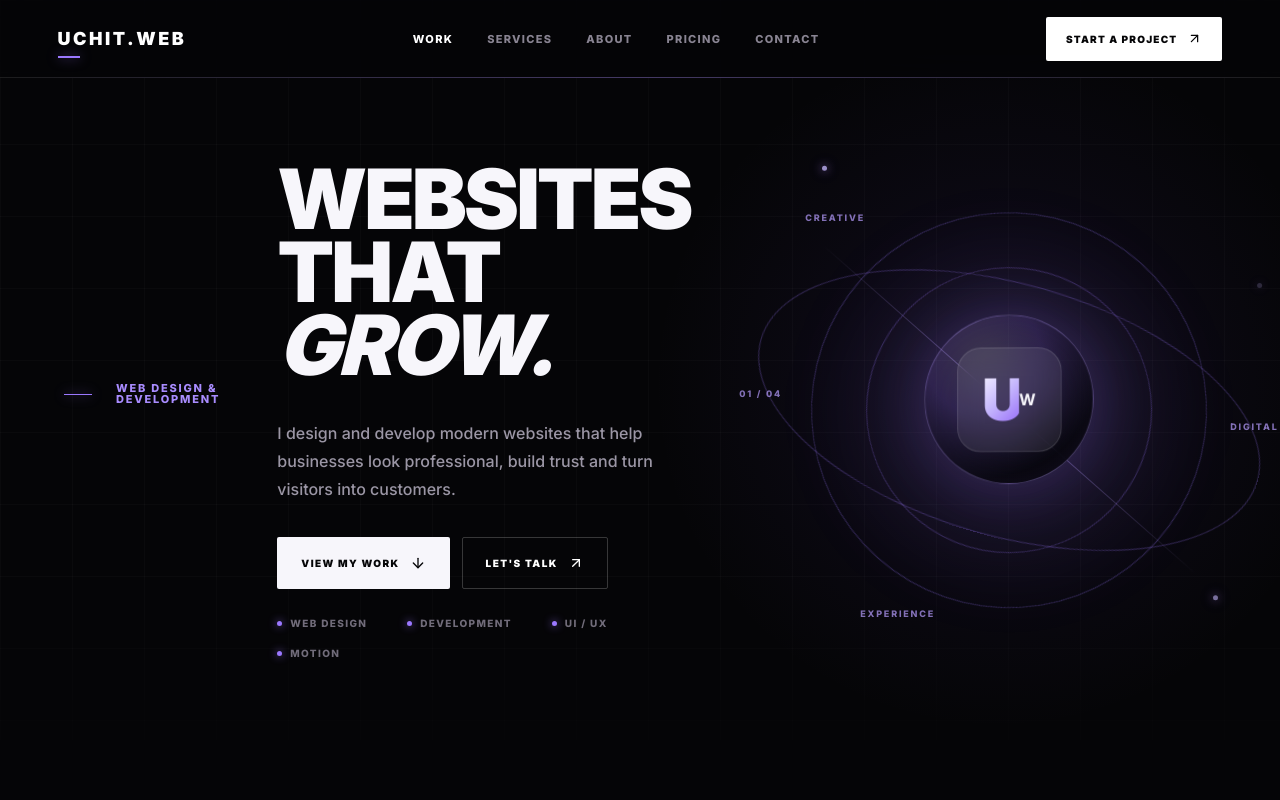
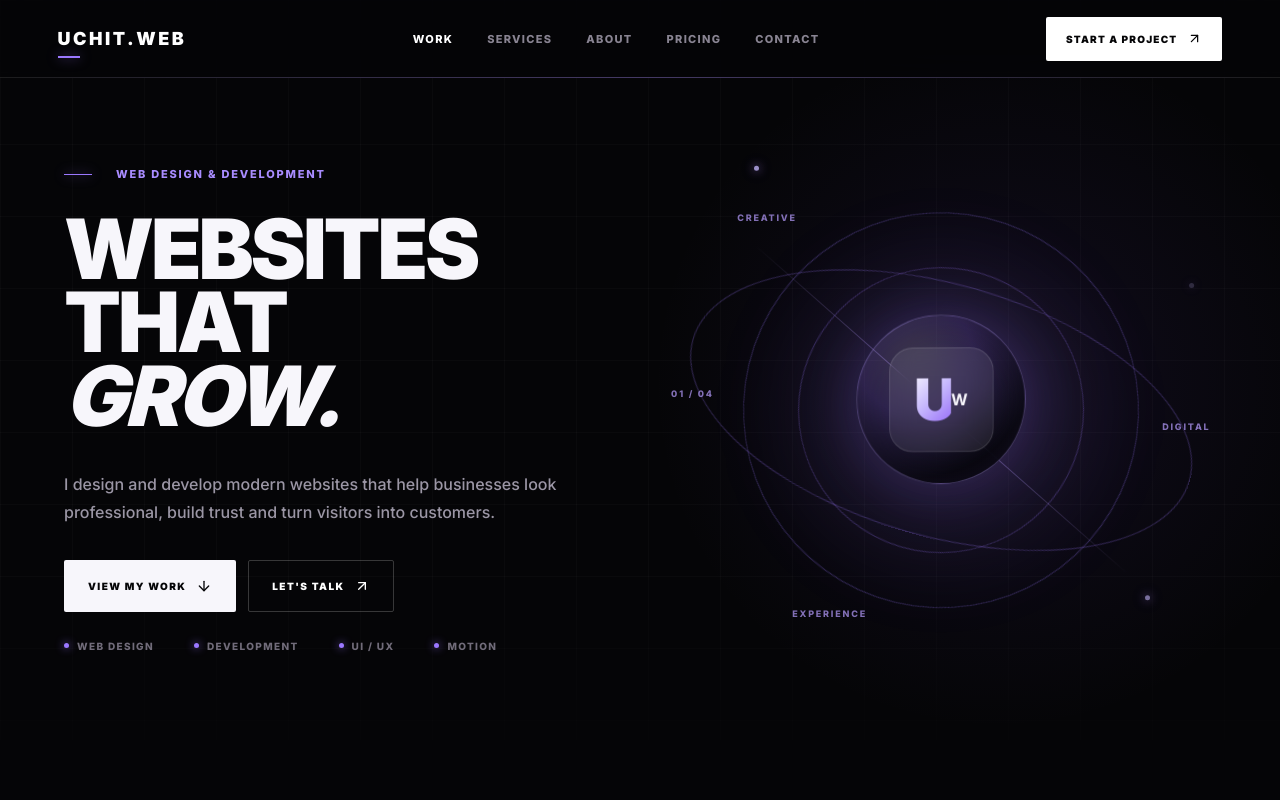
Before and after one commit to Uchit99/Uchit.web, a Next.js app: page / in a window 1280 px wide. Shown: the top 800 px of the page. Built offline with nearby package versions, Linux system fonts and the light colour scheme; no server answers; the database is empty.

Commit message:
Complete  website upgrade

```diff
--- a/app/page.tsx
+++ b/app/page.tsx
@@ -360,6 +360,14 @@ export default function Home() {
 
         <div className="uchit-hero-inner">
 
+          <div className="uchit-hero-layout">
+
+            {/* =================================================
+                LEFT HERO CONTENT
+            ================================================= */}
+
+            <div className="uchit-hero-copy">
+
               <motion.div
                 className="uchit-hero-label"
                 initial={{
@@ -377,15 +385,6 @@ export default function Home() {
                 <span />
                 WEB DESIGN &amp; DEVELOPMENT
               </motion.div>
-
-
-          <div className="uchit-hero-layout">
-
-            {/* =================================================
-                LEFT HERO CONTENT
-            ================================================= */}
-
-            <div className="uchit-hero-copy">
 
               <motion.h1
                 initial={{
```
Lines whose indentation alone changed are shown as unchanged.
